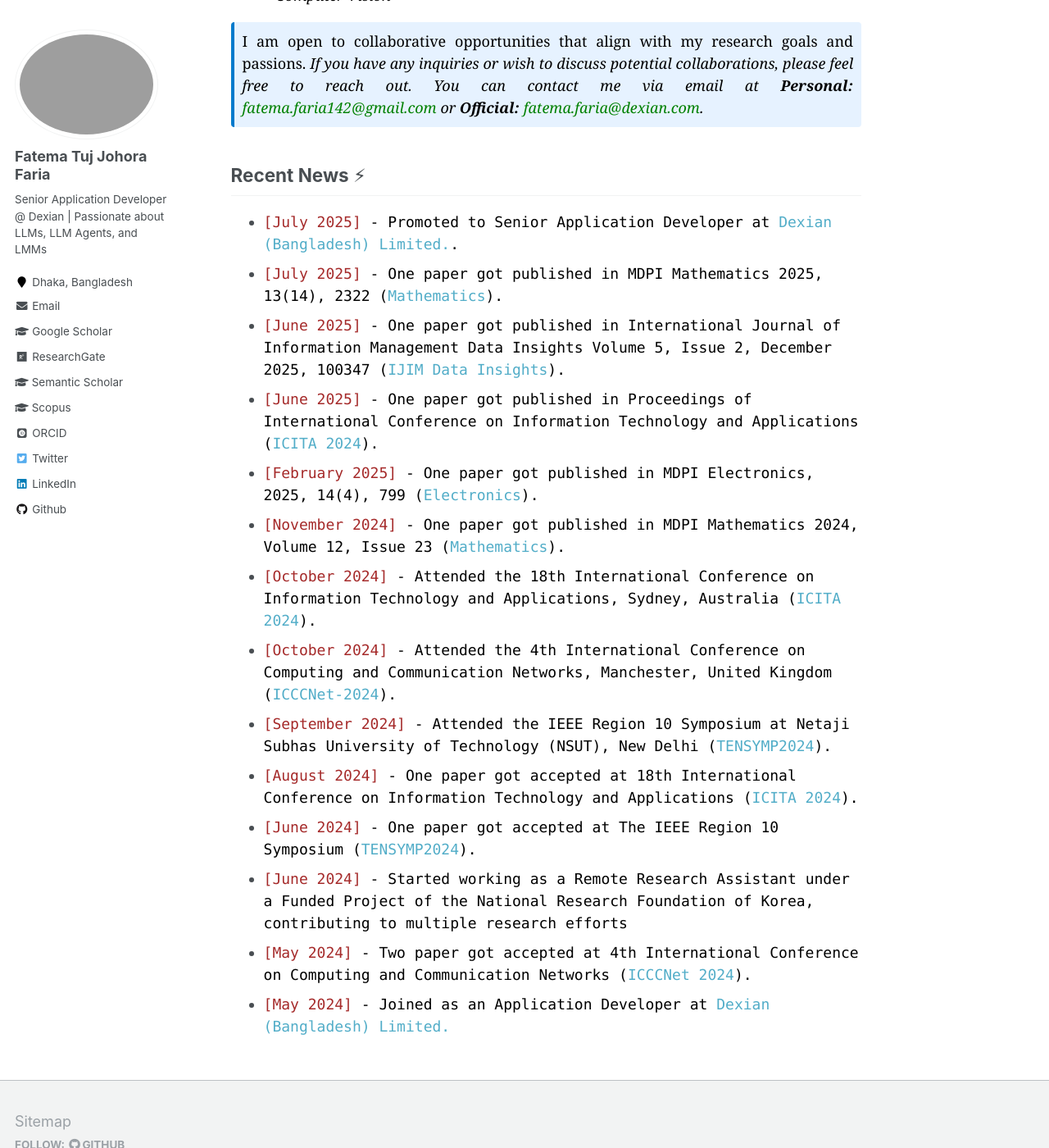
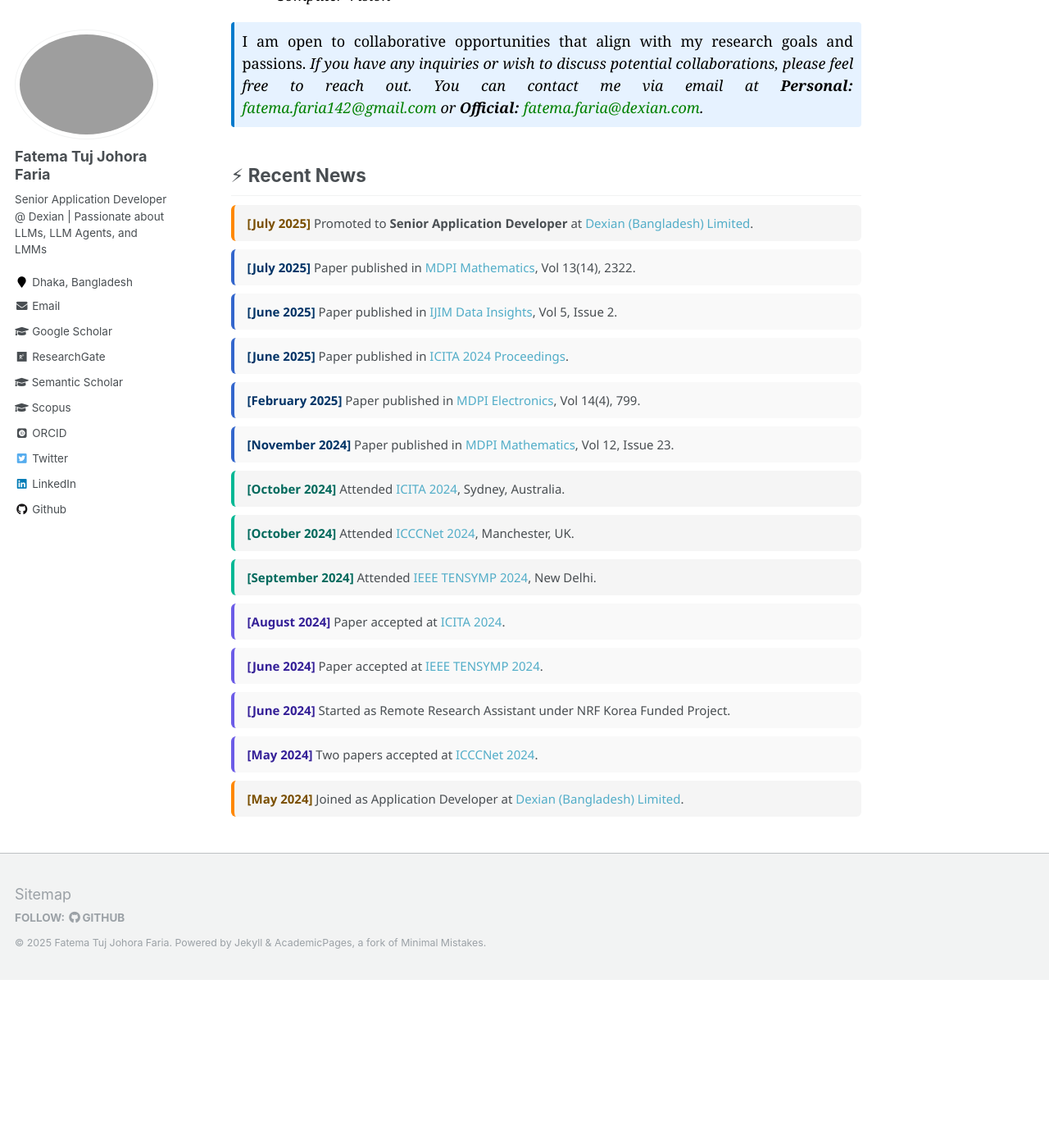
Before and after one commit to fatemafaria142/fatemafaria142.github.io, a Jekyll site: the page built from _pages/about.md, in a window 1280 px wide and 1400 px high, scrolled down 1220 px. Shown: the whole window at 82% size. Built offline with Jekyll 4.4.1, drawn with Linux system fonts in a browser that asks for light colours; some web fonts are replaced; after the commit the page ends 2415 px from its top, so only the background shows below that.

Commit message:
Update About

```diff
--- a/_pages/about.md
+++ b/_pages/about.md
@@ -179,19 +179,65 @@ redirect_from:
     <b>Official:</b> <a href="mailto:fatema.faria@dexian.com" style="color:green; text-decoration:none;">fatema.faria@dexian.com</a>.</em>
 </p>
 
-## Recent News ⚡
-+ <span style="font-family:Monaco; color:black;"><span style="color:brown">[July 2025]</span> -  Promoted to Senior Application Developer at [Dexian (Bangladesh) Limited.](https://www.linkedin.com/company/dexiansolutions/).
-+ <span style="font-family:Monaco; color:black;"><span style="color:brown">[July 2025]</span> -  One paper got published in MDPI Mathematics 2025, 13(14), 2322 ([Mathematics](https://www.mdpi.com/journal/mathematics)).
-+ <span style="font-family:Monaco; color:black;"><span style="color:brown">[June 2025]</span> -  One paper got published in International Journal of Information Management Data Insights
-Volume 5, Issue 2, December 2025, 100347 ([IJIM Data Insights](https://www.sciencedirect.com/journal/international-journal-of-information-management-data-insights)).
-+ <span style="font-family:Monaco; color:black;"><span style="color:brown">[June 2025]</span> -  One paper got published in Proceedings of International Conference on Information Technology and Applications ([ICITA 2024](https://link.springer.com/chapter/10.1007/978-981-96-1758-6_32)).
-+ <span style="font-family:Monaco; color:black;"><span style="color:brown">[February 2025]</span> -  One paper got published in MDPI Electronics, 2025, 14(4), 799 ([Electronics](https://www.mdpi.com/journal/electronics)).
-+ <span style="font-family:Monaco; color:black;"><span style="color:brown">[November 2024]</span> -  One paper got published in MDPI Mathematics 2024, Volume 12, Issue 23 ([Mathematics](https://www.mdpi.com/journal/mathematics)).
-+ <span style="font-family:Monaco; color:black;"><span style="color:brown">[October 2024]</span> - Attended the 18th International Conference on Information Technology and Applications, Sydney, Australia ([ICITA 2024](https://icita.world/?__im-rgVYHazg=104405410931315538#/)).
-+ <span style="font-family:Monaco; color:black;"><span style="color:brown">[October 2024]</span> - Attended the 4th International Conference on Computing and Communication Networks, Manchester, United Kingdom ([ICCCNet-2024](https://icccn.co.uk/)).
-+ <span style="font-family:Monaco; color:black;"><span style="color:brown">[September 2024]</span> - Attended the IEEE Region 10 Symposium at Netaji Subhas University of Technology (NSUT), New Delhi ([TENSYMP2024](https://ieeedelhi-tensymp2024.org/)).
-+ <span style="font-family:Monaco; color:black;"><span style="color:brown">[August 2024]</span> -  One paper got accepted at 18th International Conference on Information Technology and Applications ([ICITA 2024](https://www.icita.world/#/)).
-+ <span style="font-family:Monaco; color:black;"><span style="color:brown">[June 2024]</span> -  One paper got accepted at The IEEE Region 10 Symposium ([TENSYMP2024](https://ieeedelhi-tensymp2024.org/)).
-+ <span style="font-family:Monaco; color:black;"><span style="color:brown">[June 2024]</span> - Started working as a Remote Research Assistant under a Funded Project of the National Research Foundation of Korea, contributing to multiple research efforts</span>
-+ <span style="font-family:Monaco; color:black;"><span style="color:brown">[May 2024]</span> -  Two paper got accepted at 4th International Conference on Computing and Communication Networks ([ICCCNet 2024](https://icccn.co.uk/)).
-+ <span style="font-family:Monaco; color:black;"><span style="color:brown">[May 2024]</span> -  Joined as an Application Developer at [Dexian (Bangladesh) Limited.](https://www.linkedin.com/company/dexiansolutions/)
+
+## ⚡ Recent News
+
+<div style="font-family:Segoe UI, sans-serif; font-size:15px; line-height:1.6;">
+
+<div style="background:#f5f5f5; border-left:4px solid #ff8800; padding:10px 16px; margin-bottom:10px; border-radius:6px;">
+  <strong style="color:#7a4f01;">[July 2025]</strong> Promoted to <strong>Senior Application Developer</strong> at <a href="https://www.linkedin.com/company/dexiansolutions/" target="_blank">Dexian (Bangladesh) Limited</a>.
+</div>
+
+<div style="background:#f9f9f9; border-left:4px solid #3366cc; padding:10px 16px; margin-bottom:10px; border-radius:6px;">
+  <strong style="color:#003366;">[July 2025]</strong> Paper published in <a href="https://www.mdpi.com/journal/mathematics" target="_blank">MDPI Mathematics</a>, Vol 13(14), 2322.
+</div>
+
+<div style="background:#f9f9f9; border-left:4px solid #3366cc; padding:10px 16px; margin-bottom:10px; border-radius:6px;">
+  <strong style="color:#003366;">[June 2025]</strong> Paper published in <a href="https://www.sciencedirect.com/journal/international-journal-of-information-management-data-insights" target="_blank">IJIM Data Insights</a>, Vol 5, Issue 2.
+</div>
+
+<div style="background:#f9f9f9; border-left:4px solid #3366cc; padding:10px 16px; margin-bottom:10px; border-radius:6px;">
+  <strong style="color:#003366;">[June 2025]</strong> Paper published in <a href="https://link.springer.com/chapter/10.1007/978-981-96-1758-6_32" target="_blank">ICITA 2024 Proceedings</a>.
+</div>
+
+<div style="background:#f9f9f9; border-left:4px solid #3366cc; padding:10px 16px; margin-bottom:10px; border-radius:6px;">
+  <strong style="color:#003366;">[February 2025]</strong> Paper published in <a href="https://www.mdpi.com/journal/electronics" target="_blank">MDPI Electronics</a>, Vol 14(4), 799.
+</div>
+
+<div style="background:#f9f9f9; border-left:4px solid #3366cc; padding:10px 16px; margin-bottom:10px; border-radius:6px;">
+  <strong style="color:#003366;">[November 2024]</strong> Paper published in <a href="https://www.mdpi.com/journal/mathematics" target="_blank">MDPI Mathematics</a>, Vol 12, Issue 23.
+</div>
+
+<div style="background:#f5f5f5; border-left:4px solid #00b894; padding:10px 16px; margin-bottom:10px; border-radius:6px;">
+  <strong style="color:#00695c;">[October 2024]</strong> Attended <a href="https://icita.world/" target="_blank">ICITA 2024</a>, Sydney, Australia.
+</div>
+
+<div style="background:#f5f5f5; border-left:4px solid #00b894; padding:10px 16px; margin-bottom:10px; border-radius:6px;">
+  <strong style="color:#00695c;">[October 2024]</strong> Attended <a href="https://icccn.co.uk/" target="_blank">ICCCNet 2024</a>, Manchester, UK.
+</div>
+
+<div style="background:#f5f5f5; border-left:4px solid #00b894; padding:10px 16px; margin-bottom:10px; border-radius:6px;">
+  <strong style="color:#00695c;">[September 2024]</strong> Attended <a href="https://ieeedelhi-tensymp2024.org/" target="_blank">IEEE TENSYMP 2024</a>, New Delhi.
+</div>
+
+<div style="background:#f9f9f9; border-left:4px solid #6c5ce7; padding:10px 16px; margin-bottom:10px; border-radius:6px;">
+  <strong style="color:#341f97;">[August 2024]</strong> Paper accepted at <a href="https://www.icita.world/#/" target="_blank">ICITA 2024</a>.
+</div>
+
+<div style="background:#f9f9f9; border-left:4px solid #6c5ce7; padding:10px 16px; margin-bottom:10px; border-radius:6px;">
+  <strong style="color:#341f97;">[June 2024]</strong> Paper accepted at <a href="https://ieeedelhi-tensymp2024.org/" target="_blank">IEEE TENSYMP 2024</a>.
+</div>
+
+<div style="background:#f9f9f9; border-left:4px solid #6c5ce7; padding:10px 16px; margin-bottom:10px; border-radius:6px;">
+  <strong style="color:#341f97;">[June 2024]</strong> Started as Remote Research Assistant under NRF Korea Funded Project.
+</div>
+
+<div style="background:#f9f9f9; border-left:4px solid #6c5ce7; padding:10px 16px; margin-bottom:10px; border-radius:6px;">
+  <strong style="color:#341f97;">[May 2024]</strong> Two papers accepted at <a href="https://icccn.co.uk/" target="_blank">ICCCNet 2024</a>.
+</div>
+
+<div style="background:#f5f5f5; border-left:4px solid #ff8800; padding:10px 16px; margin-bottom:10px; border-radius:6px;">
+  <strong style="color:#7a4f01;">[May 2024]</strong> Joined as Application Developer at <a href="https://www.linkedin.com/company/dexiansolutions/" target="_blank">Dexian (Bangladesh) Limited</a>.
+</div>
+
+</div>
```
